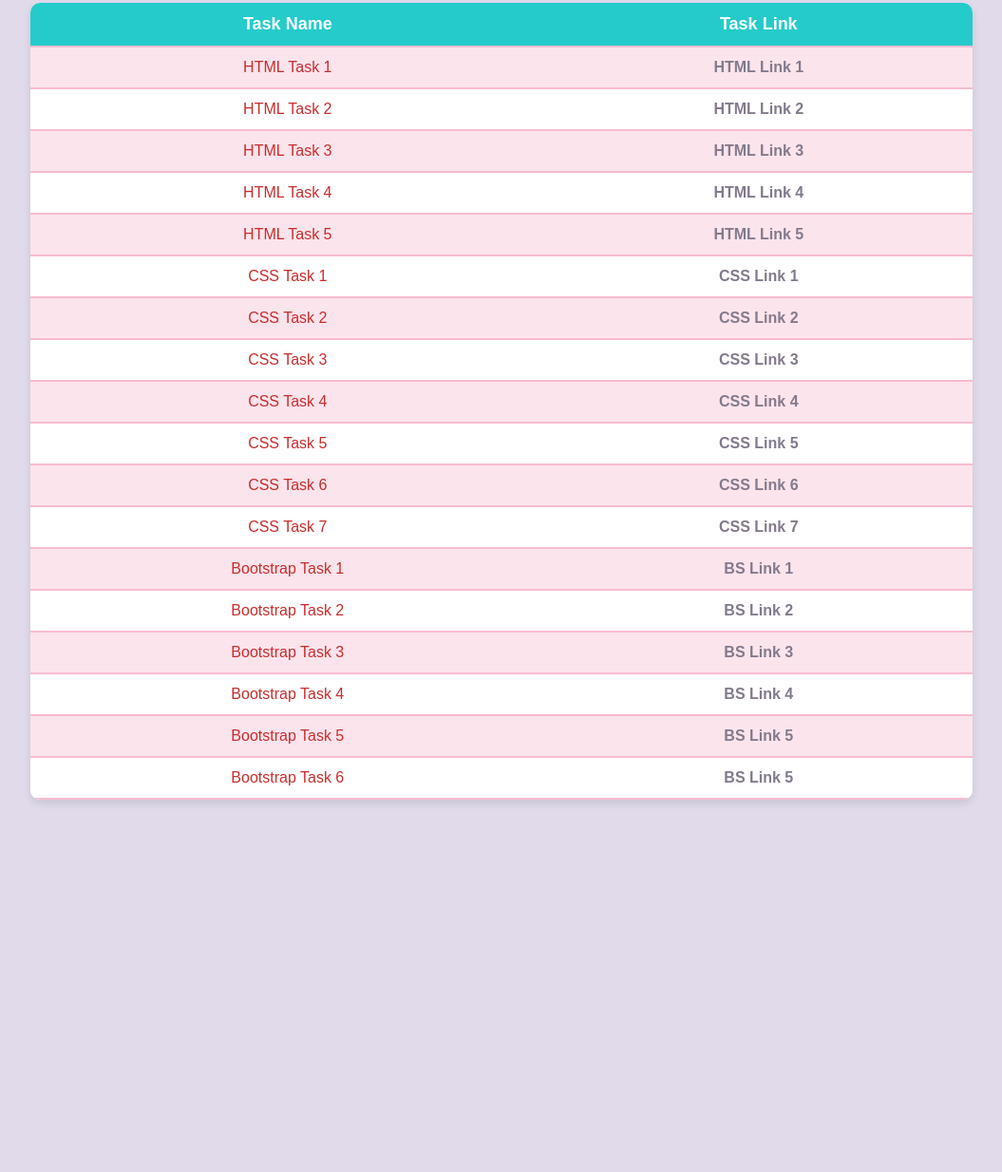
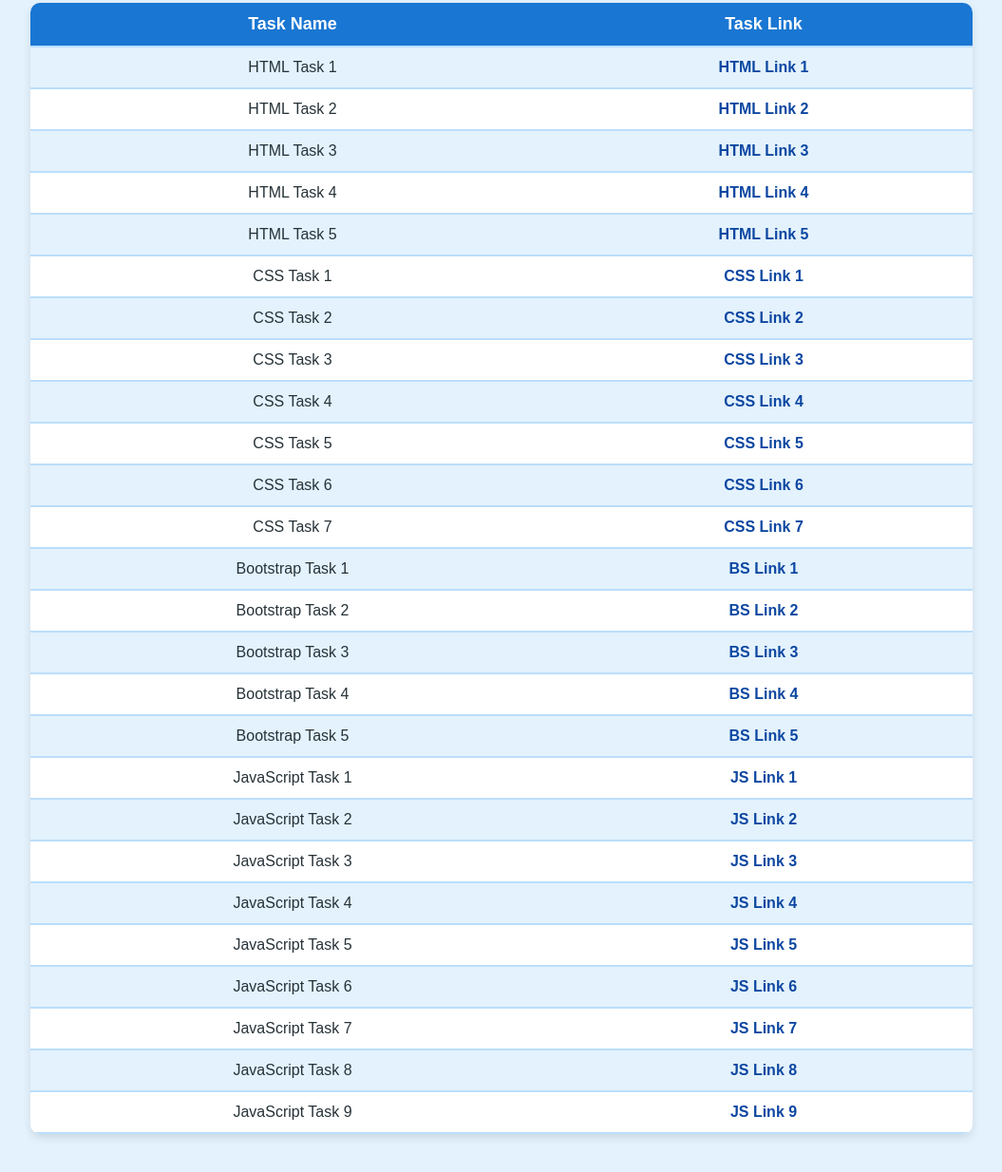
Before and after one commit to amarsaroha/Assignment-Amar-Saroha-22BCE10202, a plain HTML site: page index.html in a window 1280 px wide. Shown: the part 128-1362 px from the top of the page at 95% size, without its empty margins (112-1167 px from the left). Before the commit the page ends 1010 px from the top, so only its background shows below. Drawn offline with Linux system fonts and the light colour scheme.

Commit message:
Update index.html

```diff
--- a/index.html
+++ b/index.html
@@ -5,71 +5,69 @@
     <meta name="viewport" content="width=device-width, initial-scale=1.0">
     <title>AMAR SAROHA 22BCE10202</title>
     <style>
-
         body {
             font-family: Arial, sans-serif;
-            background-color: #e0daeb;
-            color: #ca2c2c;
+            background-color: #e3f2fd;
+            color: #263238;
             margin: 0;
             padding: 20px;
             text-align: center;
         }
 
         h1 {
-            color: #1bd85d;
+            color: #1565c0;
             font-size: 28px;
         }
 
         p {
             font-size: 18px;
             font-weight: bold;
+            color: #0d47a1;
         }
 
-        /* Table Styling */
         table {
             width: 80%;
             margin: 20px auto;
             border-collapse: collapse;
-            background-color: #fff;
+            background-color: #ffffff;
             border-radius: 10px;
             overflow: hidden;
-            box-shadow: 0px 4px 8px rgba(0, 0, 0, 0.1);
+            box-shadow: 0px 4px 10px rgba(0, 0, 0, 0.1);
         }
 
         th, td {
             padding: 12px;
             text-align: center;
-            border-bottom: 2px solid #f8bbd0;
+            border-bottom: 2px solid #bbdefb;
         }
 
         th {
-            background-color: #25cbcb;
+            background-color: #1976d2;
             color: white;
             font-size: 18px;
         }
 
         td a {
             text-decoration: none;
-            color: #837a8c;
+            color: #0d47a1;
             font-weight: bold;
         }
 
         td a:hover {
-            color: #cf7161;
+            color: #1565c0;
         }
 
         tr:nth-child(even) {
-            background-color: #fce4ec;
+            background-color: #e3f2fd;
         }
 
         tr:hover {
-            background-color: #f8bbd0;
+            background-color: #bbdefb;
         }
-
     </style>
 </head>
 <body>
-    <h1>Mern Internship Assignment 1</h1>
+    <h1>Mern Internship Assignment</h1>
     <p>AMAR SAROHA : 22BCE10202 : amarsaroha2022@vitbhopal.ac.in</p>
 
     <table>
@@ -83,71 +81,103 @@
         </tr>
         <tr>
             <td>HTML Task 2</td>
-            <td><a href="./html/htmltask2.html" target="_blank">HTML Link 2</a></td>
+            <td><a href="./html/task2.html" target="_blank">HTML Link 2</a></td>
         </tr>
         <tr>
             <td>HTML Task 3</td>
-            <td><a href="./html/htmltast3.html" target="_blank">HTML Link 3</a></td>
+            <td><a href="./html/task3.html" target="_blank">HTML Link 3</a></td>
         </tr>
         <tr>
             <td>HTML Task 4</td>
-            <td><a href="./html/htmltask4.html" target="_blank">HTML Link 4</a></td>
+            <td><a href="./html/task4.html" target="_blank">HTML Link 4</a></td>
         </tr>
         <tr>
             <td>HTML Task 5</td>
-            <td><a href="./html/htmltask5.html" target="_blank">HTML Link 5</a></td>
+            <td><a href="./html/task5.html" target="_blank">HTML Link 5</a></td>
         </tr>
         <tr>
             <td>CSS Task 1</td>
-            <td><a href="./css/csstask1.html" target="_blank">CSS Link 1</a></td>
+            <td><a href="./css/task1.html" target="_blank">CSS Link 1</a></td>
         </tr>
         <tr>
             <td>CSS Task 2</td>
-            <td><a href="./css/csstask2.html" target="_blank">CSS Link 2</a></td>
+            <td><a href="./css/task2.html" target="_blank">CSS Link 2</a></td>
         </tr>
         <tr>
             <td>CSS Task 3</td>
-            <td><a href="./css/csstask3.html" target="_blank">CSS Link 3</a></td>
+            <td><a href="./css/task3.html" target="_blank">CSS Link 3</a></td>
         </tr>
         <tr>
             <td>CSS Task 4</td>
-            <td><a href="./css/csstask4.html" target="_blank">CSS Link 4</a></td>
+            <td><a href="./css/task4.html" target="_blank">CSS Link 4</a></td>
         </tr>
         <tr>
             <td>CSS Task 5</td>
-            <td><a href="./css/csstask5.html" target="_blank">CSS Link 5</a></td>
+            <td><a href="./css/task5.html" target="_blank">CSS Link 5</a></td>
         </tr>
         <tr>
             <td>CSS Task 6</td>
-            <td><a href="./css/csstask6.html" target="_blank">CSS Link 6</a></td>
+            <td><a href="./css/task6.html" target="_blank">CSS Link 6</a></td>
         </tr>
         <tr>
             <td>CSS Task 7</td>
-            <td><a href="./css/csstask7.html" target="_blank">CSS Link 7</a></td>
+            <td><a href="./css/task7.html" target="_blank">CSS Link 7</a></td>
         </tr>
         <tr>
             <td>Bootstrap Task 1</td>
-            <td><a href="./bootstrap/bootstraptask1.html" target="_blank">BS Link 1</a></td>
+            <td><a href="./bootstrap/task1.html" target="_blank">BS Link 1</a></td>
         </tr>
         <tr>
             <td>Bootstrap Task 2</td>
-            <td><a href="./bootstrap/bootstraptask2.html" target="_blank">BS Link 2</a></td>
+            <td><a href="./bootstrap/task2.html" target="_blank">BS Link 2</a></td>
         </tr>
         <tr>
             <td>Bootstrap Task 3</td>
-            <td><a href="./bootstrap/bootstraptask3.html" target="_blank">BS Link 3</a></td>
+            <td><a href="./bootstrap/task3.html" target="_blank">BS Link 3</a></td>
         </tr>
         <tr>
             <td>Bootstrap Task 4</td>
-            <td><a href="./bootstrap/bootstraptask4.html" target="_blank">BS Link 4</a></td>
+            <td><a href="./bootstrap/task4.html" target="_blank">BS Link 4</a></td>
         </tr>
         <tr>
             <td>Bootstrap Task 5</td>
-            <td><a href="./bootstrap/bootstraptask5.html" target="_blank">BS Link 5</a></td>
+            <td><a href="./bootstrap/task5.html" target="_blank">BS Link 5</a></td>
         </tr>
         <tr>
-            <td>Bootstrap Task 6</td>
-            <td><a href="./bootstrap/bootstraptask6.html" target="_blank">BS Link 5</a></td>
+            <td>JavaScript Task 1</td>
+            <td><a href="./JavaScript/task1.html" target="_blank">JS Link 1</a></td>
+        </tr>
+        <tr>
+            <td>JavaScript Task 2</td>
+            <td><a href="./JavaScript/task2.html" target="_blank">JS Link 2</a></td>
+        </tr>
+        <tr>
+            <td>JavaScript Task 3</td>
+            <td><a href="./JavaScript/task3.html" target="_blank">JS Link 3</a></td>
+        </tr>
+        <tr>
+            <td>JavaScript Task 4</td>
+            <td><a href="./JavaScript/task4.html" target="_blank">JS Link 4</a></td>
+        </tr>
+        <tr>
+            <td>JavaScript Task 5</td>
+            <td><a href="./JavaScript/task5.html" target="_blank">JS Link 5</a></td>
+        </tr>
+        <tr>
+            <td>JavaScript Task 6</td>
+            <td><a href="./JavaScript/task6.html" target="_blank">JS Link 6</a></td>
+        </tr>
+        <tr>
+            <td>JavaScript Task 7</td>
+            <td><a href="./JavaScript/task7.html" target="_blank">JS Link 7</a></td>
+        </tr>
+        <tr>
+            <td>JavaScript Task 8</td>
+            <td><a href="./JavaScript/task8.html" target="_blank">JS Link 8</a></td>
+        </tr>
+        <tr>
+            <td>JavaScript Task 9</td>
+            <td><a href="./JavaScript/task9.html" target="_blank">JS Link 9</a></td>
         </tr>
     </table>
 </body>
```
